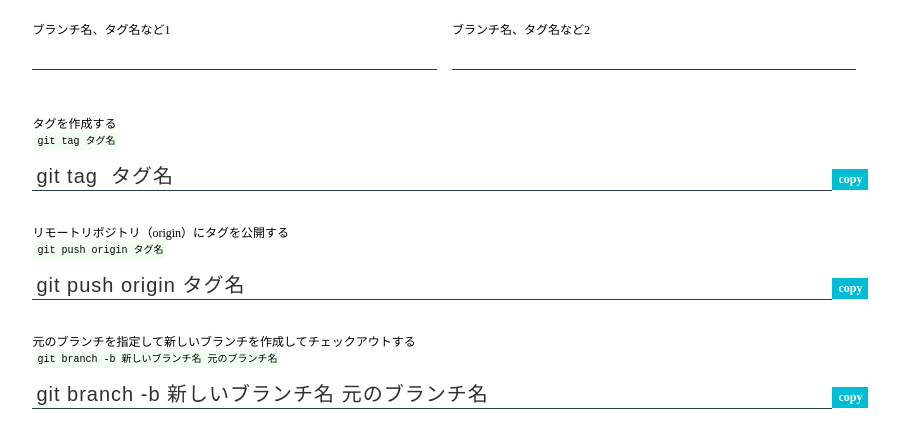
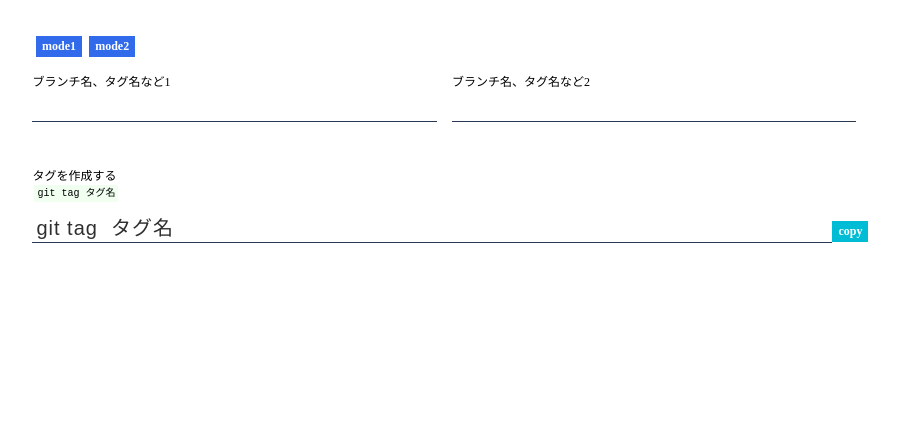
Before and after one commit to cocoakamen/copy-command, a plain HTML site: page index.html in a window 1280 px wide. Shown: the whole page, without its empty margins (102-1001 px from the left). Drawn offline with Linux system fonts and the light colour scheme.

Commit message:
add mode

```diff
--- a/app.js
+++ b/app.js
@@ -14,6 +14,18 @@ window.onload = ()=>{
       copyTextElements[i].value = document.getElementsByClassName('command-text')[i].textContent;
     }
   }
+
+  const changeMode = function(modeType) {
+    document.getElementById("command-mode1").hidden = true;
+    document.getElementById("command-mode2").hidden = true;
+
+    if (modeType == 1) {
+      document.getElementById("command-mode1").hidden = false;
+    } else if (modeType == 2) {
+      document.getElementById("command-mode2").hidden = false;
+    }
+  }
+
   // commandを書いているところは非表示にしてInputに同じ内容を入れる
   // 文字列置換えにDOM操作を利用しているため
   for (let i=0; i<commandTextElements.length; i++) {
@@ -43,6 +55,14 @@ window.onload = ()=>{
     updateCopyText();
   }
 
+  document.getElementById('mode1').onclick = ()=>{
+    changeMode(1);
+  }
+
+  document.getElementById('mode2').onclick = ()=>{
+    changeMode(2);
+  }
+
   // コピーボタン
   // この書き方はよろしくないらしい（ブラウザ開発ツールでエラーが出る）
   // でも動く
--- a/index.css
+++ b/index.css
@@ -62,6 +62,24 @@ input[type='text']:focus {
   cursor: pointer;
 }
 
+.mode-btn {
+  position: relative;
+  display: inline-block;
+  font-weight: bold;
+  padding: 0.25em 0.5em;
+  margin: 0.3em;
+  text-decoration: none;
+  background: #316beb;
+  color: white;
+  transition: .4s;
+}
+
+.mode-btn:hover {
+  background: #569199;
+  color: white;
+  cursor: pointer;
+}
+
 #variable-text-config span{
   display: inline-block;
   width:40%;
@@ -78,3 +96,7 @@ code{
   font-size:10px;
   background-color: #f0fff0;
 }
+
+#mode-select{
+  padding: 1em 0;
+}
--- a/index.html
+++ b/index.html
@@ -8,6 +8,9 @@
 <body>
   <div class="container">
 
+    <div id="mode-select">
+      <span class="mode-btn" id="mode1">mode1</span><span class="mode-btn" id="mode2">mode2</span>
+    </div>
     <div id="variable-text-config">
       <span>
         <label>ブランチ名、タグ名など1</label>
@@ -22,6 +25,8 @@
     </div>
 
     <div id="command-list">
+
+      <div id="command-mode1">
         <!-- ここから -->
         <p>
           タグを作成する<br>
@@ -32,7 +37,10 @@
           <input class="copy-text" type="text" readonly></input><span class="copy-btn">copy</span>
         </p>
         <!-- ここまで -->
+      </div>
 
+
+      <div id="command-mode2" hidden>
         <!-- ここから -->
         <p>
           リモートリポジトリ（origin）にタグを公開する<br>
@@ -54,7 +62,7 @@
           <input class="copy-text" type="text" readonly></input><span class="copy-btn">copy</span>
         </p>
         <!-- ここまで -->
-
+      </div>
     </div>
   </div>
 
```
Lines whose indentation alone changed are shown as unchanged.
